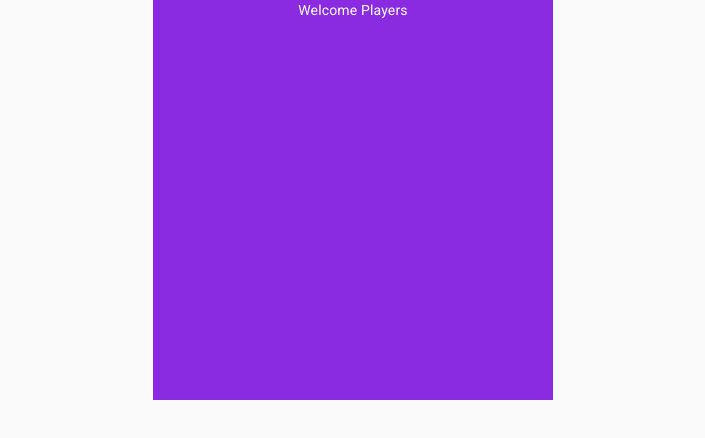
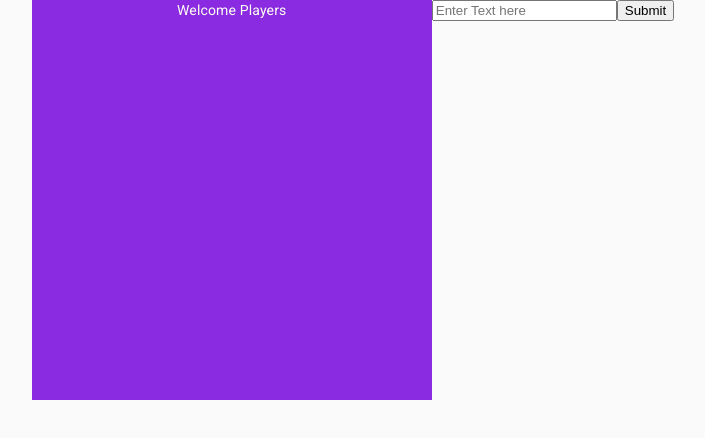
Before and after one commit to PDAMT/Text-Adventure, a React (Create React App) app in the folder client/: page / in a window 1280 px wide. Shown: the top 438 px of the page, without its empty margins (287-992 px from the left). Built offline with nearby package versions, Linux system fonts and the light colour scheme; no server answers.

Commit message:
Daniel finished the Terminal component. Pushing from my machine to limit merge conflicts

```diff
--- a/client/components/HomePageRenderer.tsx
+++ b/client/components/HomePageRenderer.tsx
@@ -1,20 +1,16 @@
 import * as React from 'react';
 import Prompt from './prompt';
-
+import Terminal from './Terminal';
 type AppProps = { room: number}
 
 const HomePageRenderer = ({room}: AppProps) => {
-  // let myHeading: string = 'My Website Heading';
-  // async function test() {
-  //   const result: Response = await fetch('google.com');
 
-  // }
-  // React.useEffect(() => {
-  //   console.log('test')
-  //   test();
-  // });
   return (
+    <div>
       <Prompt room={room} />
+      <Terminal/>
+    </div>
+
   )
 };
 
--- /dev/null
+++ b/client/components/Terminal.tsx
@@ -0,0 +1,37 @@
+import React,{useState, useEffect} from 'react';
+// import "./styles.css";
+
+function Terminal() {
+  let [query, setQuery] = useState("");
+  const inputRef = React.createRef();
+  const [count, setCount] = useState(0);
+
+
+  const checker = (e:any) => {
+    e.preventDefault();
+    console.log('query',query);
+    if (query === "test_input") console.log("to the next room");
+    else setCount(count + 1);
+    if (count === 2) console.log("displaying hint");
+  };
+
+  useEffect(() => {
+    console.log(`you have updated your query to ${query}`);
+  }, [query]);
+
+  const updateQuery = (event:any) => {
+    setQuery(query = event.target.value);
+  };
+
+  return (
+    <div>
+      <form onSubmit={checker}>
+        <input type="text" placeholder="Enter Text here" onChange={updateQuery}/>
+        <input type="submit" />
+        <h4>{query}</h4>
+      </form>
+    </div>
+  );
+}
+
+export default Terminal;
--- a/tsconfig.json
+++ b/tsconfig.json
@@ -15,7 +15,7 @@
     "target": "es5",
     "jsx": "react",
     "allowJs": true,
-    "forceConsistentCasingInFileNames": true
+    "forceConsistentCasingInFileNames": true,
   },
   "rootDir": "src",
 }
```
Also changed, not shown: package.json (line endings or trailing spaces).
